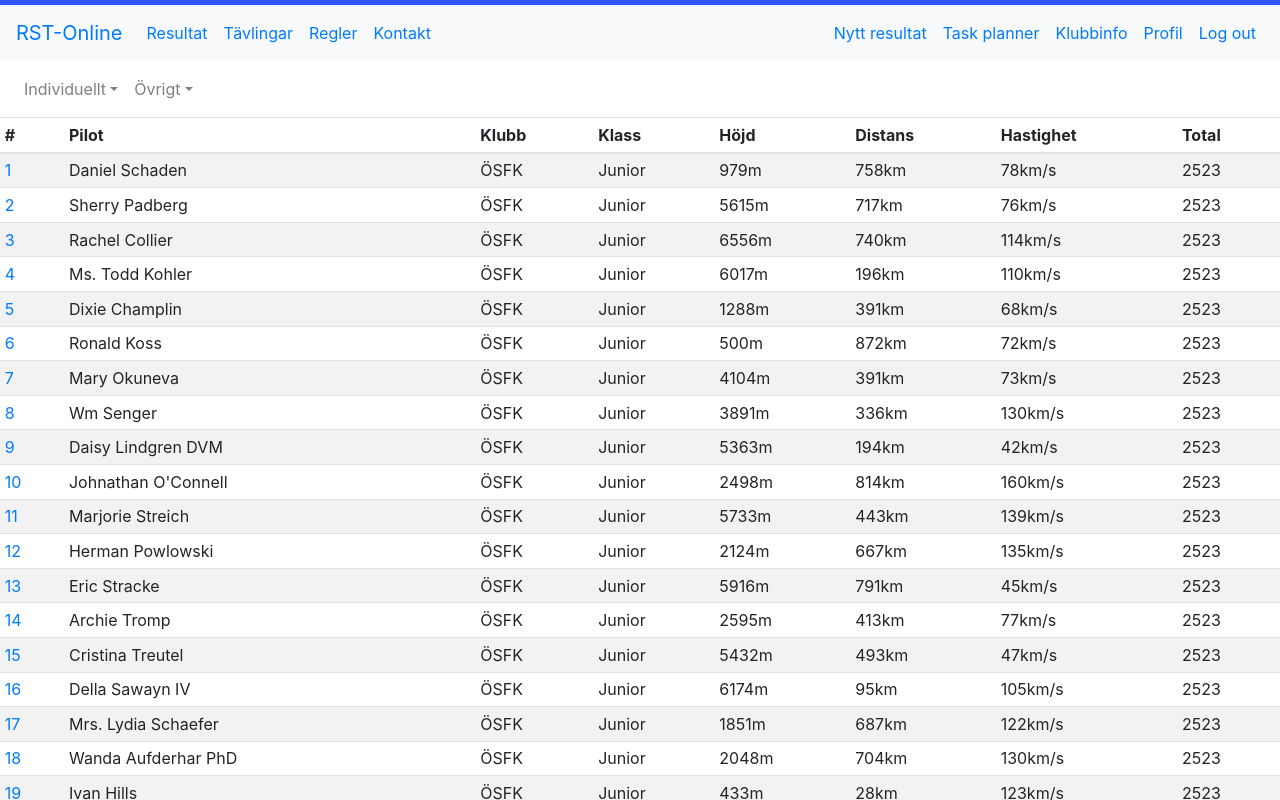
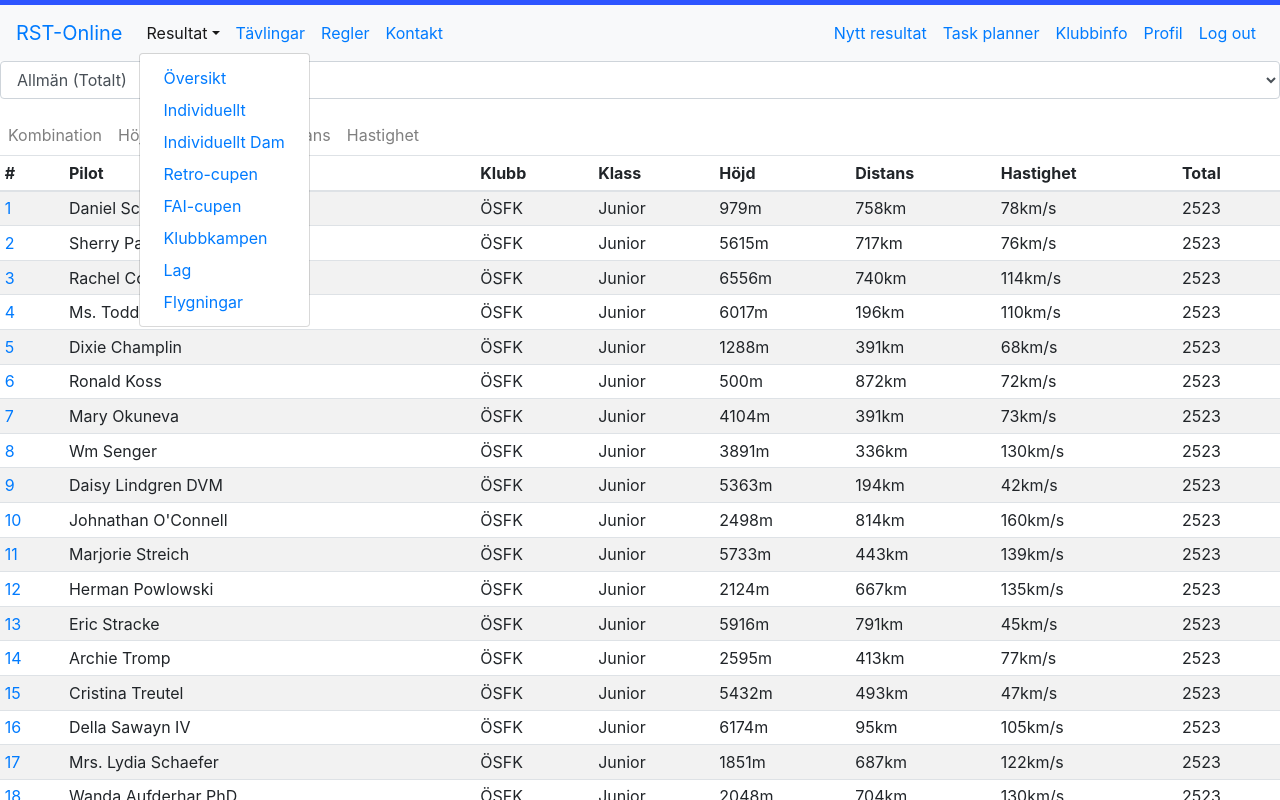
Before and after one commit to MrGuzior/rst, a React (Create React App) app: page /results in a window 1280 px wide. Both pictures are taken after a click on the button "Resultat". Shown: the top 800 px of the page. Built offline with nearby package versions, Linux system fonts and the light colour scheme.

Commit message:
Changing result class navigation

```diff
--- a/src/Components/Nav/Navbar.jsx
+++ b/src/Components/Nav/Navbar.jsx
@@ -3,6 +3,7 @@ import {Link} from 'react-router-dom'
 import {
     Navbar,
     Nav,
+    NavDropdown,
 } from 'react-bootstrap'
 
 const navbar = () => {
@@ -13,10 +14,25 @@ const navbar = () => {
                 <Navbar.Toggle aria-controls="basic-navbar-nav" />
                 <Navbar.Collapse id="basic-navbar-nav">
                     <Nav className="mr-auto">
-                    <Nav.Link><Link to='/results'>Resultat</Link></Nav.Link>
+
+                    <NavDropdown title="Resultat" id="collasible-nav-dropdown">
+                        <NavDropdown.Item><Link to='results'>Översikt</Link></NavDropdown.Item>
+                        <NavDropdown.Item><Link to='results/individual'>Individuellt</Link></NavDropdown.Item>
+                        <NavDropdown.Item><Link to='results/individual-female'>Individuellt Dam</Link></NavDropdown.Item>
+                        <NavDropdown.Item><Link to='results/retro'>Retro-cupen</Link></NavDropdown.Item>
+                        <NavDropdown.Item><Link to='results/fai'>FAI-cupen</Link></NavDropdown.Item>
+                        <NavDropdown.Item><Link to='results/clubb'>Klubbkampen</Link></NavDropdown.Item>
+                        <NavDropdown.Item><Link to='results/team'>Lag</Link></NavDropdown.Item>
+                        <NavDropdown.Item><Link to='results/flights'>Flygningar</Link></NavDropdown.Item>
+                    </NavDropdown>
+
+
                     <Nav.Link><Link to='/competitions'>Tävlingar</Link></Nav.Link>
                     <Nav.Link><Link to='/rules'>Regler</Link></Nav.Link>
                     <Nav.Link><Link to='/contact'>Kontakt</Link></Nav.Link>
+
+
+
                     </Nav>
 
                     <Nav className=" personal-nav">
--- a/src/Components/Results/Results.jsx
+++ b/src/Components/Results/Results.jsx
@@ -4,7 +4,8 @@ import ResultList from '../ResultList/ResultList'
 import {
     Navbar,
     Nav,
-    NavDropdown
+    NavDropdown,
+    Form
 } from 'react-bootstrap'
 
 const Results = () => {
@@ -13,24 +14,24 @@ const Results = () => {
     return(
         <section className="results">
 
+                    <Form.Group controlId="exampleForm.ControlSelect1">
+                        <Form.Control as="select">
+                        <option>Allmän (Totalt)</option>
+                        <option>Klass 1</option>
+                        <option>Klass 2</option>
+                        <option>Tvåsits</option>
+                        <option>Junior</option>
+                        </Form.Control>
+                    </Form.Group>
 
-            <Navbar>
-                <Nav className="mr-auto">
+            <Navbar className='p-0'>
+                <Nav className="mr-auto " fill variant="pills" >
 
-                    <NavDropdown title="Individuellt" id="collasible-nav-dropdown">
-                        <NavDropdown.Item onClick={()=>setActiveList('total')}><Link to='/results/total'>Total</Link></NavDropdown.Item>
-                        <NavDropdown.Item onClick={()=>setActiveList('class1')}><Link to='/results/class1'>Klass 1</Link></NavDropdown.Item>
-                        <NavDropdown.Item onClick={()=>setActiveList('class2')}><Link to='/results/class2'>Klass 2</Link></NavDropdown.Item>
-                        <NavDropdown.Item onClick={()=>setActiveList('twoSeated')}><Link to='/results/two-seated'>Tvåsits</Link></NavDropdown.Item>
-                        <NavDropdown.Item onClick={()=>setActiveList('junior')}><Link to='/results/junior'>Junior</Link></NavDropdown.Item>
-                    </NavDropdown>
-
-                    <NavDropdown title="Övrigt" id="collasible-nav-dropdown">
-                        <NavDropdown.Item onClick={()=>setActiveList('team')}><Link to='/results/total'>Lag</Link></NavDropdown.Item>
-                        <NavDropdown.Item onClick={()=>setActiveList('retro')}><Link to='/results/class1'>Retro-cupen</Link></NavDropdown.Item>
-                        <NavDropdown.Item onClick={()=>setActiveList('fai')}><Link to='/results/class2'>FAI-cupen</Link></NavDropdown.Item>
-                        <NavDropdown.Item onClick={()=>setActiveList('clubcup')}><Link to='/results/two-seated'>Klubbkampen</Link></NavDropdown.Item>
-                    </NavDropdown>
+                    <Nav.Link>Kombination</Nav.Link>
+                    <Nav.Link>Höjd</Nav.Link>
+                    <Nav.Link>Distans</Nav.Link>
+                    <Nav.Link>Ack Distans</Nav.Link>
+                    <Nav.Link>Hastighet</Nav.Link>
 
 
 
```
